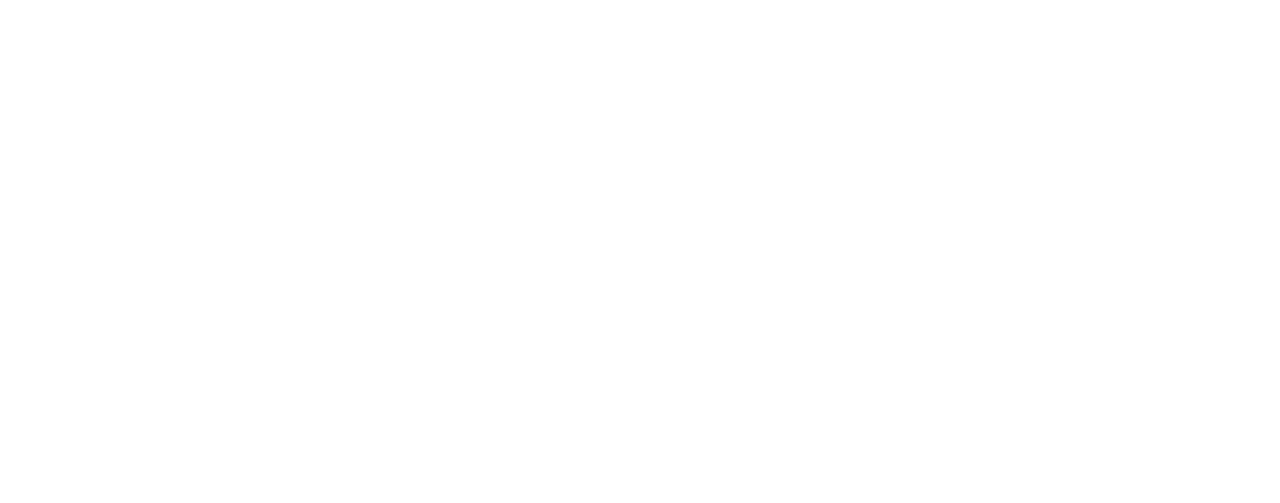
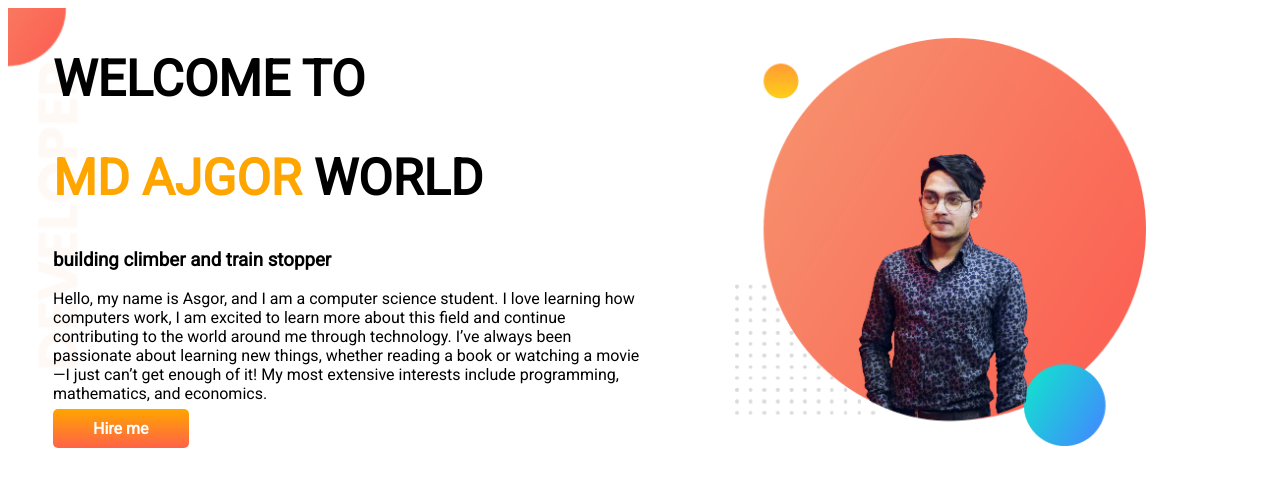
Before and after one commit to Asgorreaj/developer23maytrial, a plain HTML site: page index.html in a window 1280 px wide. Drawn offline with Linux system fonts and the light colour scheme.

Commit message:
top banner added

```diff
--- a/index.html
+++ b/index.html
@@ -1,13 +1,40 @@
 <!DOCTYPE html>
 <html lang="en">
+
 <head>
     <meta charset="UTF-8">
     <meta http-equiv="X-UA-Compatible" content="IE=edge">
     <meta name="viewport" content="width=device-width, initial-scale=1.0">
     <title>MD ASGOR HOSSAIN REAJ</title>
+    <link rel="preconnect" href="https://fonts.googleapis.com">
+    <link rel="preconnect" href="https://fonts.gstatic.com" crossorigin>
+    <link href="https://fonts.googleapis.com/css2?family=Roboto&display=swap" rel="stylesheet">
     <link rel="stylesheet" href="style.css">
 </head>
+
 <body>
 
+    <section class="top-banner">
+        <div class="half-width">
+            <h1>WELCOME TO</h1>
+            <H1><span class="orange">MD AJGOR</span> WORLD</H1>
+            <h3> building climber and train stopper</h3>
+            <p>Hello, my name is Asgor, and I am a computer science student. I love learning how computers work, I am
+                excited to learn more about this field and continue contributing to the world around me through
+                technology. I’ve
+                always been passionate about learning new things, whether reading a book or watching a movie—I just
+                can’t get
+                enough of it! My most extensive interests include programming, mathematics, and economics.</p>
+            <a class="hire-me" href="https://www.linkedin.com/in/md-asgor-hossain-reaj-7775641a5/" target="_blank">Hire me</a>
+        </div>
+
+        <div class="half-width">
+            <img src="images/ajgor.png" alt="">
+
+        </div>
+    </section>
+
+
 </body>
+
 </html>
--- a/style.css
+++ b/style.css
@@ -0,0 +1,44 @@
+body {
+    font-family: 'Roboto', sans-serif;
+}
+
+h1 {
+    font-size: 50px;
+}
+
+.orange {
+    color: orange;
+}
+
+section {
+    display: flex;
+}
+
+.half-width {
+    width: 50%;
+    padding-left: 45px;
+}
+
+.half-width img {
+    max-width: 70%;
+    padding: 30px 70px 50px 50px;
+
+
+
+}
+
+.hire-me {
+    text-decoration: none;
+    background-image: linear-gradient(orange, tomato);
+    padding: 10px 40px 10px;
+    color: white;
+    font-weight: 700;
+    border-radius: 5px;
+
+
+}
+
+.top-banner {
+    background-image: url(images/top-banner.png);
+    background-repeat: no-repeat;
+}
```
